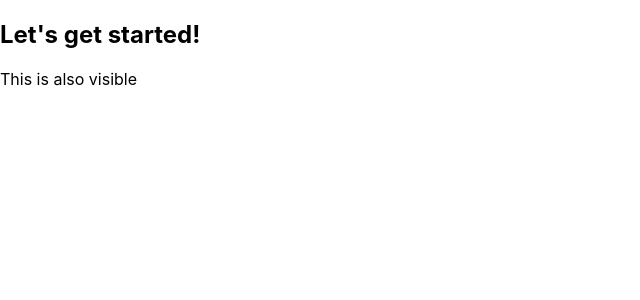
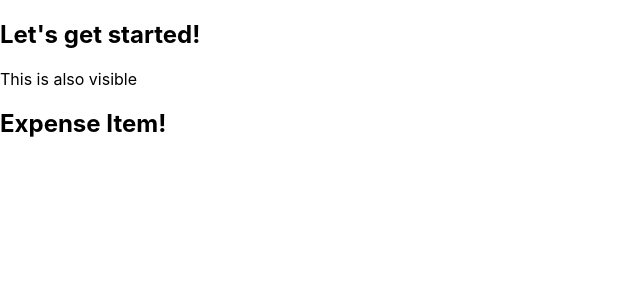
Before and after one commit to Esa-Gavin/Expense-Tracker, a React (Create React App) app: page / in a window 1280 px wide. Shown: the top 300 px of the page, without its empty margins (0-640 px from the left). Built offline with nearby package versions, Linux system fonts and the light colour scheme.

Commit message:
create your first component named expenseitem

```diff
--- a/src/components/ExpenseItem.js
+++ b/src/components/ExpenseItem.js
@@ -0,0 +1,5 @@
+function ExpenseItem() {
+    return <h2>Expense Item!</h2>
+}
+
+export default ExpenseItem;
--- a/src/index.js
+++ b/src/index.js
@@ -2,11 +2,13 @@ import React from 'react';
 import ReactDOM from 'react-dom';
 import './index.css';
 import App from './App';
+import ExpenseItem from './components/ExpenseItem';
 import reportWebVitals from './reportWebVitals';
 
 ReactDOM.render(
   <React.StrictMode>
     <App />
+    <ExpenseItem />
   </React.StrictMode>,
   document.getElementById('root')
 );
```
